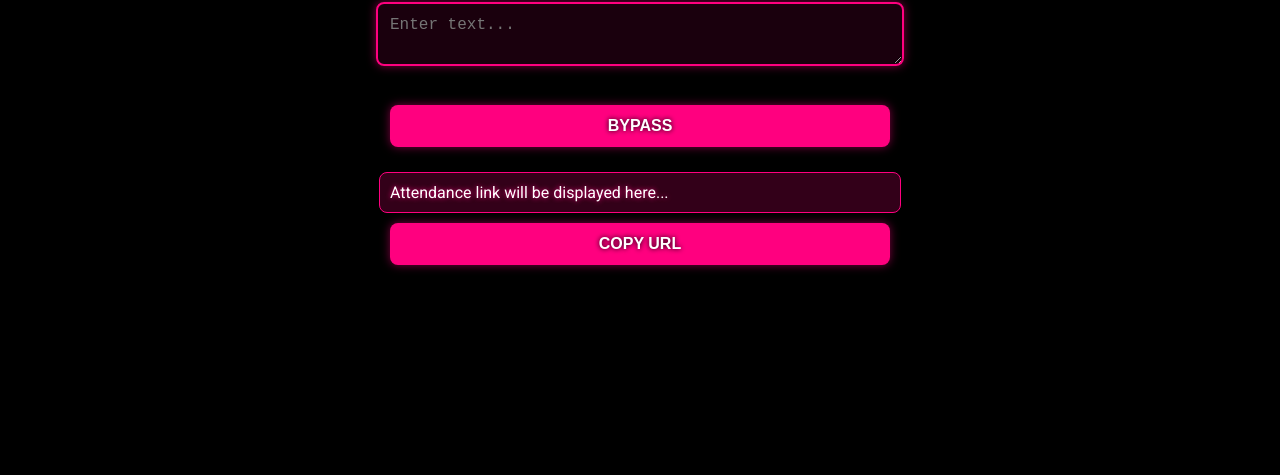
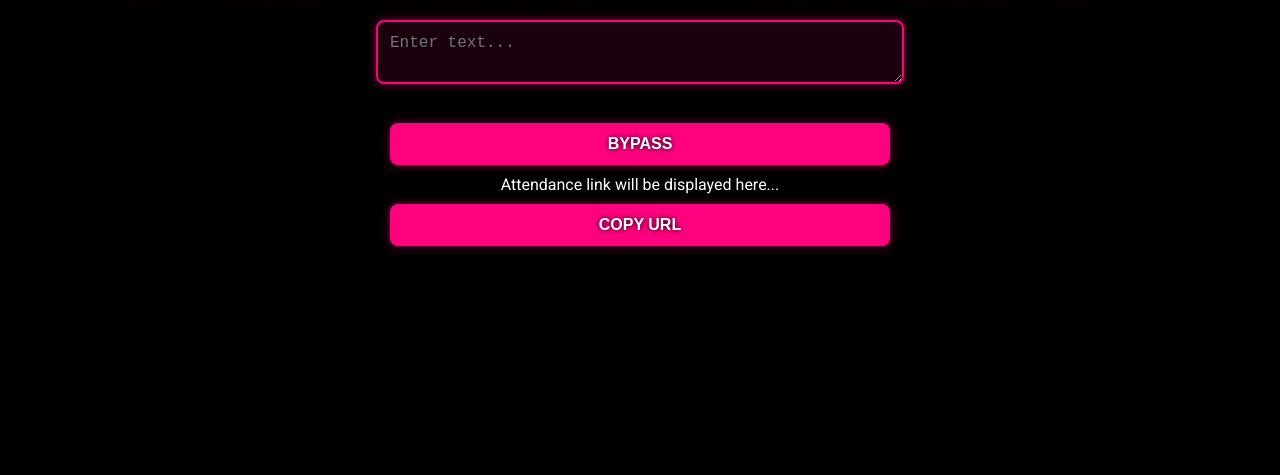
Before and after one commit to skgohith/attendance, a plain HTML site: page index.html in a window 1280 px wide. Shown: the part 325-800 px from the top of the page. Drawn offline with Linux system fonts and the light colour scheme.

Commit message:
Update styles.css

```diff
--- a/styles.css
+++ b/styles.css
@@ -20,7 +20,6 @@ h2 {
     letter-spacing: 2px;
     text-shadow: 0 0 20px #ff007f, 0 0 30px #ff007f; /* Text shadow */
     margin-bottom: 20px;
-    z-index: 10; /* Ensure text is above glowing effect */
 }
 
 textarea, button {
@@ -35,7 +34,6 @@ textarea, button {
     color: #ff007f; /* Font color */
     transition: 0.3s;
     box-shadow: 0 0 10px rgba(255, 0, 127, 0.5);
-    z-index: 10; /* Ensure inputs are above glowing effect */
 }
 
 button {
@@ -54,42 +52,6 @@ button:hover {
     transition: background 0.3s, transform 0.3s; /* Smooth transition on hover */
 }
 
-#updatedURL {
-    margin-top: 15px;
-    padding: 10px;
-    width: 80%;
-    max-width: 500px;
-    background: rgba(255, 0, 127, 0.2); /* Background color */
-    border: 1px solid #ff007f; /* Border color */
-    border-radius: 8px;
-    word-wrap: break-word;
-    text-shadow: 0 0 5px #ff007f; /* Text shadow */
-    transition: background 0.3s;
-    z-index: 10; /* Ensure URL box is above glowing effect */
-}
-
-#updatedURL:hover {
-    background: rgba(255, 0, 127, 0.3);
-}
-
-.glow {
-    position: absolute;
-    border-radius: 50%;
-    pointer-events: none; /* Prevent interaction with glowing circles */
-    animation: glow-animation 0.5s forwards; /* Animation for glowing effect */
-}
-
-@keyframes glow-animation {
-    0% {
-        transform: scale(0);
-        opacity: 1;
-    }
-    100% {
-        transform: scale(3);
-        opacity: 0;
-    }
-}
-
 canvas {
     position: fixed;
     top: 0;
```
